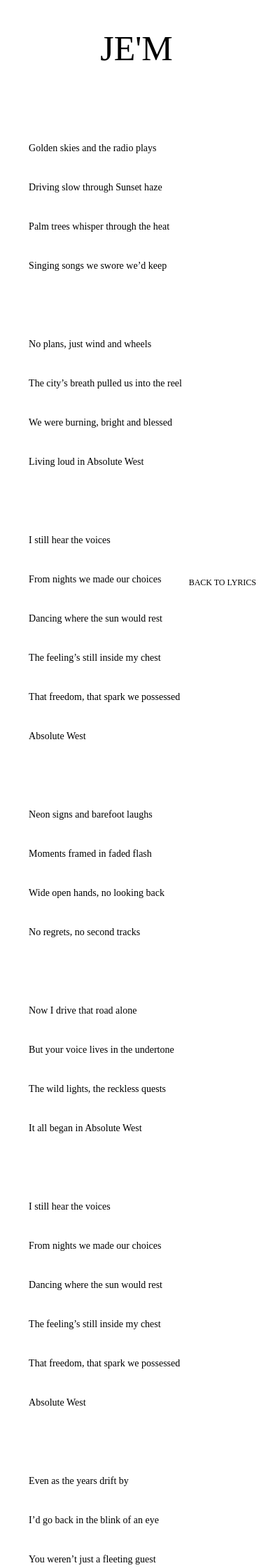
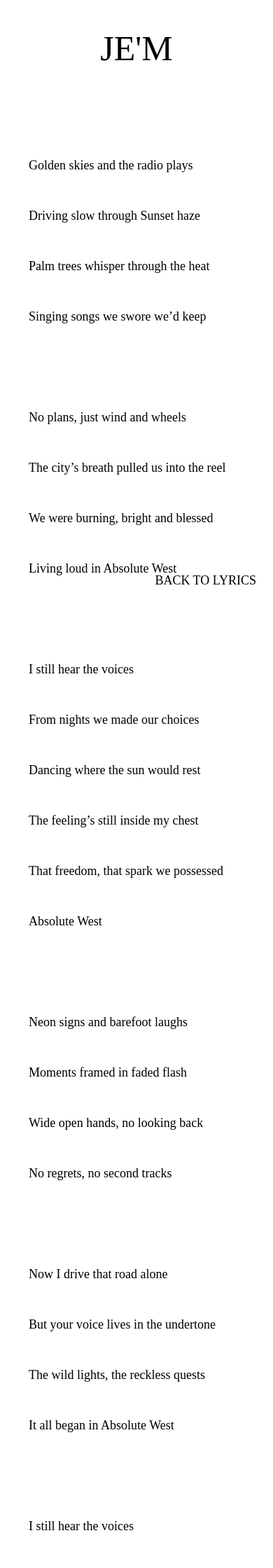
Before and after one commit to ohlucinda/jemlyrics, a Jekyll site: the page built from 2026-03-18-Absolute West.md, in a window 390 px wide. Shown: the top 2240 px of the page at 70% size. Built offline with Jekyll 4.4.1, drawn with Linux system fonts in a browser that asks for light colours; some web fonts are replaced.

Commit message:
Update lyrics.html

```diff
--- a/_layouts/lyrics.html
+++ b/_layouts/lyrics.html
@@ -40,7 +40,7 @@ a { text-decoration: none; color: inherit; }
   }
   .site-header a { font-size: 50px; }
   .lyrics-content {
-    font-size: 14px;
+    font-size: 18px;
     width: 100%;
     margin-left: 0;
     padding-left: 5%;
@@ -49,7 +49,7 @@ a { text-decoration: none; color: inherit; }
     bottom: 60px;
     right: 24px;
   }
-  .back a { font-size: 12px; }
+  .back a { font-size: 18px; }
 }
 </style>
 </head>
```
